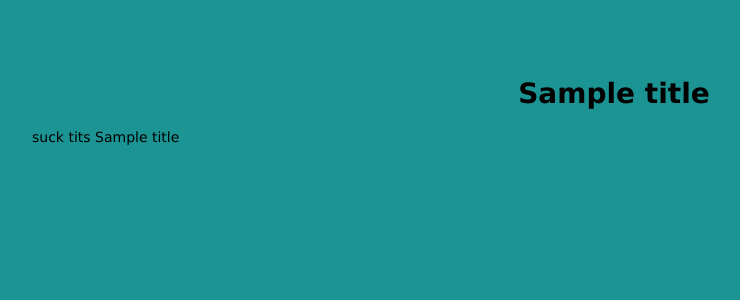
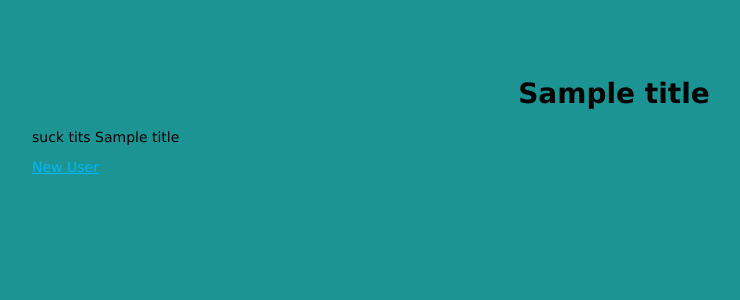
Before and after one commit to bs317482/hello_world, a Node server app: template views/index.hbs in a window 1280 px wide. Shown: the top 300 px of the page, without its empty margins (26-766 px from the left). Run offline with Node 20, Linux system fonts and the light colour scheme; the template is opened without the code that fills it: most values are stand-ins (such as "Sample title", 1, 10 or a date in 2020); some libraries are stand-ins or nearby versions.

Commit message:
testing3

```diff
--- a/views/layout.hbs
+++ b/views/layout.hbs
@@ -6,5 +6,12 @@
   </head>
   <body>
     {{{body}}}
+
+  <div class="button primary">
+    <a href="users/new">
+    New User
+    </a>
+  </div>
+
   </body>
 </html>
```
